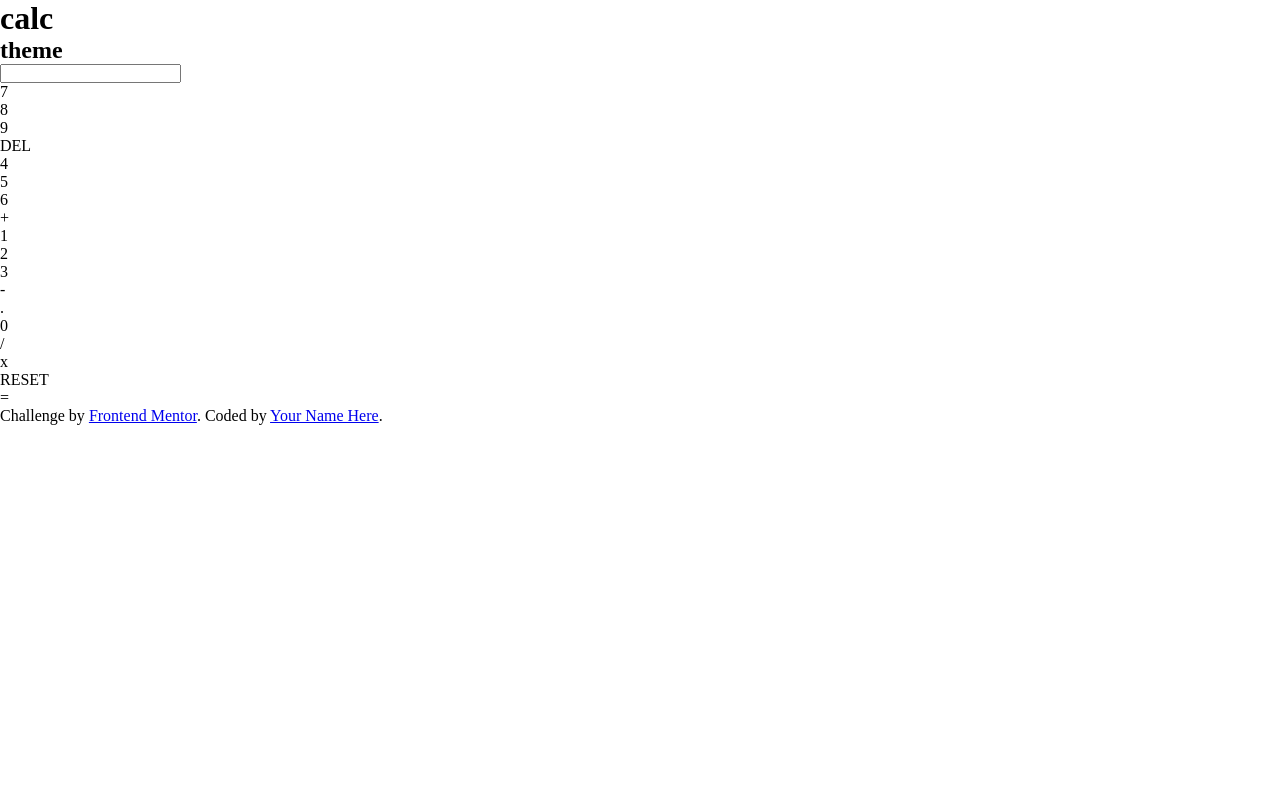
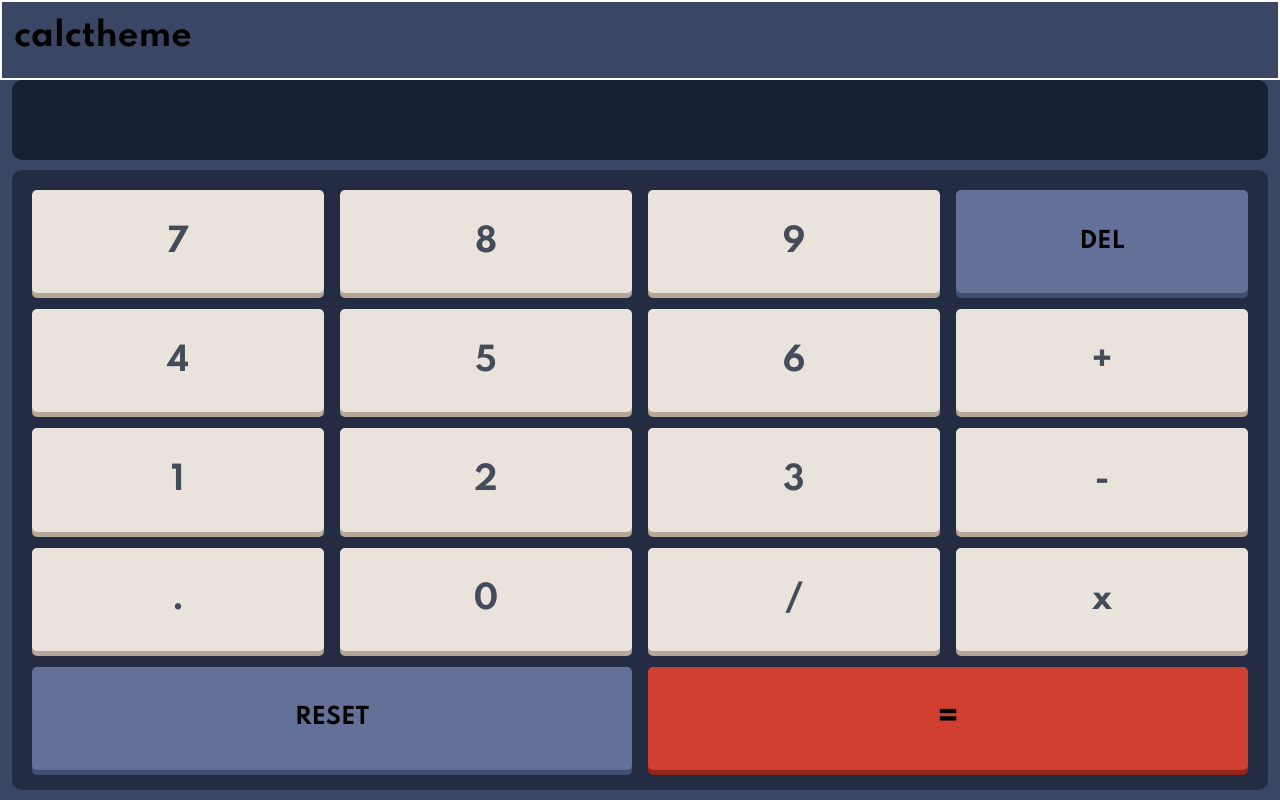
Before and after one commit to mr-kingshuk/Calculator, a plain HTML site: page index.html in a window 1280 px wide. Drawn offline with Linux system fonts and the light colour scheme.

Commit message:
basic theme 1 styling without heading

```diff
--- a/index.html
+++ b/index.html
@@ -16,41 +16,48 @@
 </head>
 
 <body>
-  <main>
+  <main class = "calculator">
+    <header class="heading">
       <h1>calc</h1>
       <h2>theme</h2>
       <div class="indicator">
         <div></div>
         <div></div>
         <div></div>
+        <div class="dot"></div>
       </div>
-    <input type="text" name="" id="">
+    </header>
+    <section class="screen">
+      <input class="text-box" type="text" name="" id="">
+    </section>
+    <section class="keypad">
       <div class="icons">
-      <div>7</div>
-      <div>8</div>
-      <div>9</div>
-      <div>DEL</div>
-      <div>4</div>
-      <div>5</div>
-      <div>6</div>
-      <div>+</div>
-      <div>1</div>
-      <div>2</div>
-      <div>3</div>
-      <div>-</div>
-      <div>.</div>
-      <div>0</div>
-      <div>/</div>
-      <div>x</div>
-      <div>RESET</div>
-      <div>=</div>
+        <div class="num-sign">7</div>
+        <div class="num-sign">8</div>
+        <div class="num-sign">9</div>
+        <div class ="delete">DEL</div>
+        <div class="num-sign">4</div>
+        <div class="num-sign">5</div>
+        <div class="num-sign">6</div>
+        <div class="num-sign">+</div>
+        <div class="num-sign">1</div>
+        <div class="num-sign">2</div>
+        <div class="num-sign">3</div>
+        <div class="num-sign">-</div>
+        <div class="num-sign">.</div>
+        <div class="num-sign">0</div>
+        <div class="num-sign">/</div>
+        <div class="num-sign">x</div>
+        <div class ="reset">RESET</div>
+        <div class ="equal">=</div>
       </div>
+    </section>
   </main>
 
-  <footer class="credits">
+  <!-- <footer class="credits">
     Challenge by <a href="https://www.frontendmentor.io?ref=challenge" target="_blank">Frontend Mentor</a>.
     Coded by <a href="#">Your Name Here</a>.
-  </footer>
+  </footer> -->
 </body>
 
 </html>
--- a/style.css
+++ b/style.css
@@ -74,9 +74,34 @@
     --theme3-equal: hsl(198, 20%, 13%);
     --theme3-text-colour2: hsl(0, 0, 100%);
 
+
+    /* backgrounds */
+    /* main bg */
+    --curr-bg1: hsl(222, 26%, 31%);
+    /* toggle bg, keypad bg */
+    --curr-bg2: hsl(223, 31%, 20%);
+    /*typing screen bg  */
+    --curr-bg3: hsl(224, 36%, 15%);
+
+    /* keys */
+    --curr-key1-bg: hsl(225, 21%, 49%);
+    --curr-key1-shadow: hsl(224, 28%, 35%);
+
+    --curr-key2-bg: hsl(6, 63%, 50%);
+    --curr-key2-shadow: hsl(6, 70%, 34%);
+
+    --curr-key3-bg: hsl(30, 25%, 89%);
+    --curr-key3-shadow: hsl(28, 16%, 65%);
+
+    /* text */
+    --curr-text-colour1: hsl(221, 14%, 31%);
+    --curr-equal: hsl(0, 0, 100%);
+    --curr-text-colour2: hsl(0, 0, 100%);
+
     --font-size: 32px;
     --font-weight: 700;
     /* font-family: 'Spartan', sans-serif; */
+
 }
 
 *
@@ -84,4 +109,101 @@
     margin: 0;
     padding: 0;
     box-sizing: border-box;
+
+    font-family: 'Spartan', sans-serif;
+    font-size: 32px;
+    font-weight: 700;
+
 }
+
+.calculator
+{
+    width: 100vw;
+    height: 100vh;
+    background-color: var(--curr-bg1);
+}
+
+.heading
+{
+    padding: 15px 12px;
+    height: 10%;
+    border: 2px solid white;
+    display: flex;
+}
+
+/* typing screen */
+.screen
+{
+    height: 10%;
+
+    margin: 0 12px;
+    display:grid;
+    place-items: center;
+}
+
+.screen .text-box
+{
+    width: 100%;
+    height: 100%;
+    border-radius: 10px;
+    background-color: var(--curr-bg3);
+    border: none;
+}
+
+
+/* Keypad\ */
+.keypad
+{
+    height: 80%;
+    padding: 10px 12px;
+}
+
+.keypad .icons
+{
+    height: 100%;
+    padding: 20px;
+    background-color: var(--curr-bg2);
+    border-radius: 10px;
+    display: grid;
+    grid-template-columns: repeat(4, 1fr);
+    grid-gap: 16px;
+}
+
+.keypad .icons> *
+{
+    display: grid;
+    place-items: center;
+    border-radius: 5px;
+}
+
+.keypad .icons .num-sign
+{
+    background-color: var(--curr-key3-bg);
+    box-shadow: 0px 5px 0px 0px var(--curr-key3-shadow);
+    color:var(--curr-text-colour1);
+}
+
+.keypad .icons .delete
+{
+    background-color: var(--curr-key1-bg);
+    box-shadow: 0px 5px 0px 0px var(--curr-key1-shadow);
+    font-size: 22px;
+    color:var(--curr-text-colour2);
+}
+
+.keypad .icons .reset
+{
+    grid-column: 1/span 2;
+    background-color: var(--curr-key1-bg);
+    box-shadow: 0px 5px 0px 0px var(--curr-key1-shadow);
+    font-size: 22px;
+    color:var(--curr-text-colour2);
+}
+
+.keypad .icons .equal
+{
+    grid-column: 3/span 2;
+    background-color: var(--curr-key2-bg);
+    box-shadow: 0px 5px 0px 0px var(--curr-key2-shadow);
+    color:var(--curr-equal);
+}
```
Lines whose indentation alone changed are shown as unchanged.
